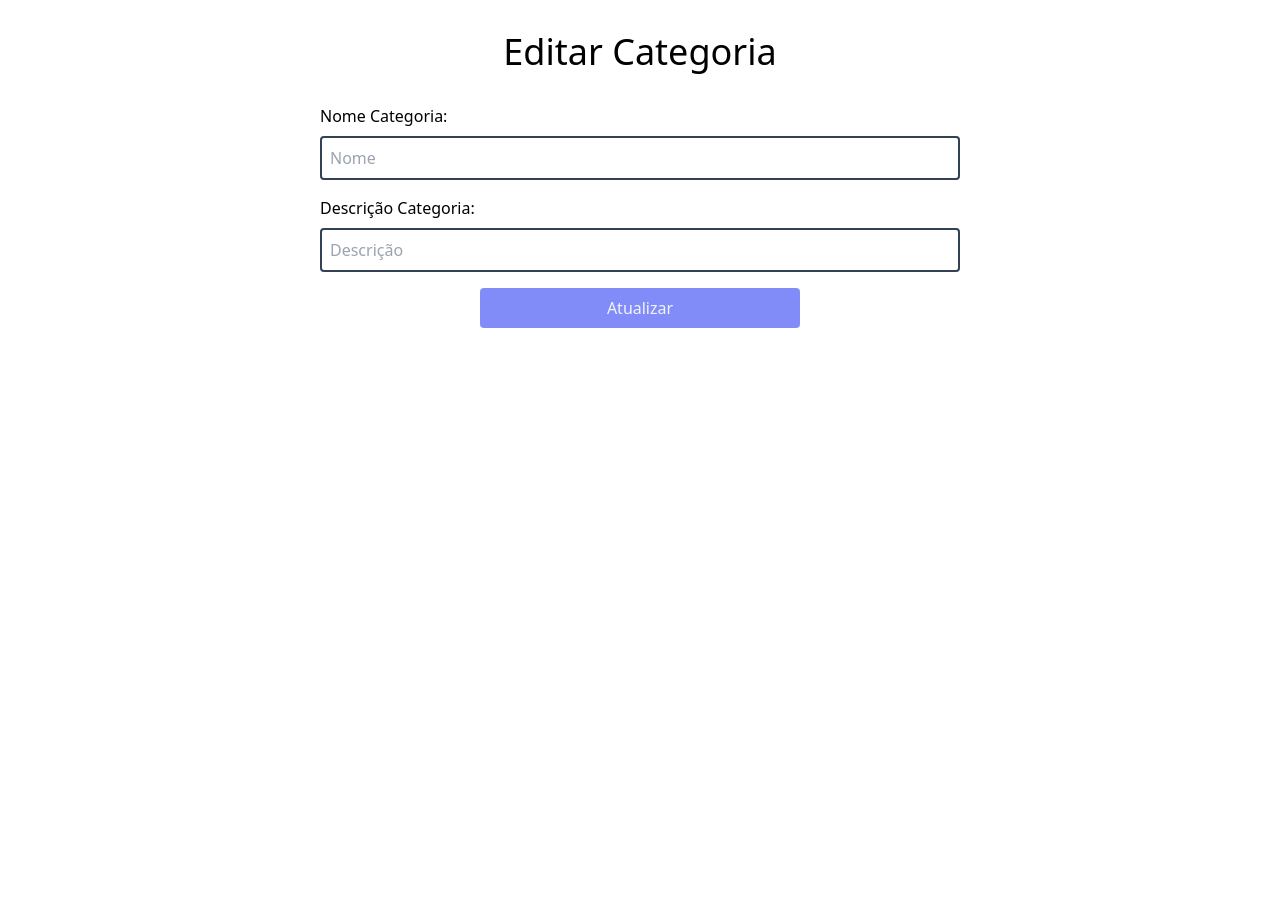
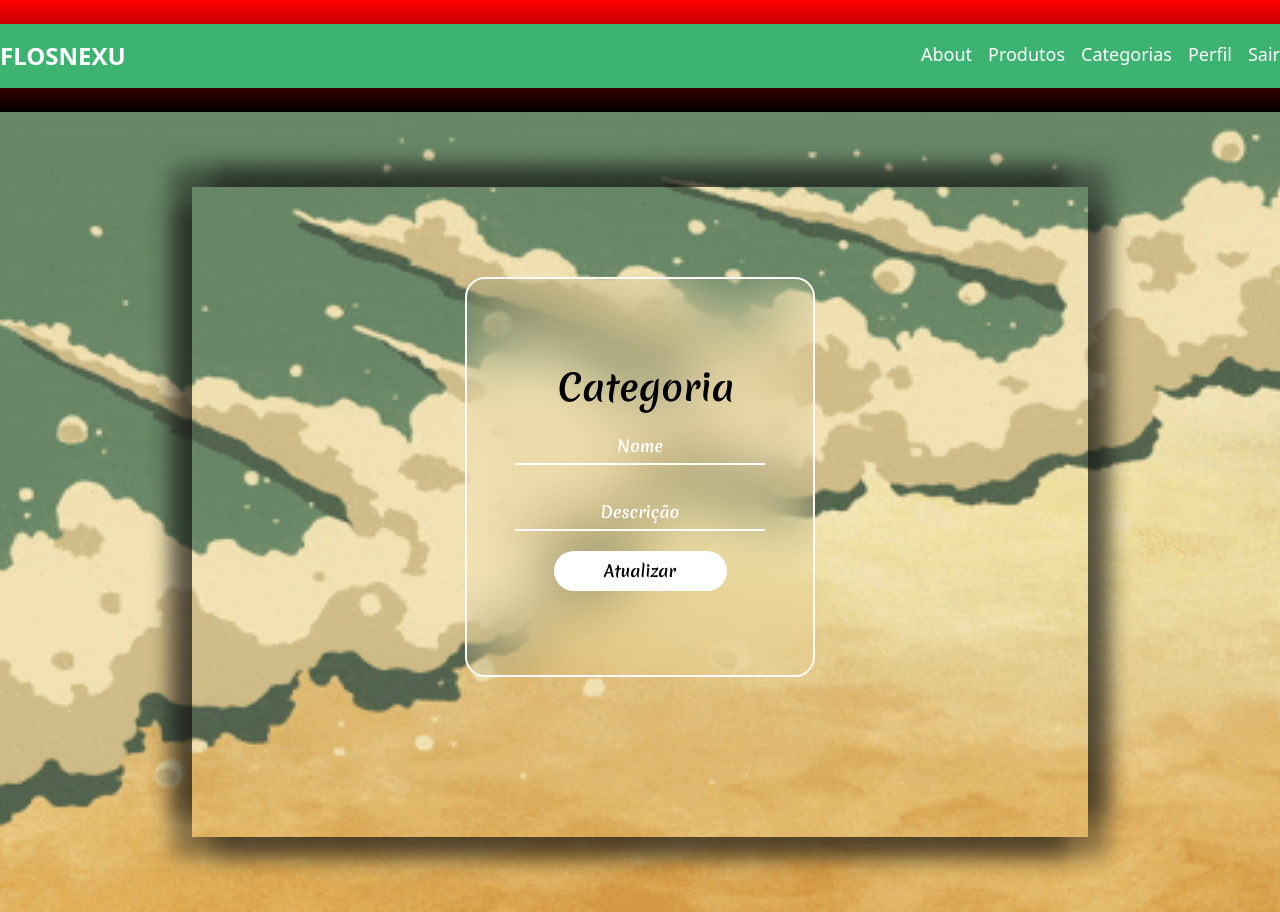
Before and after one commit to Projeto-Integrador-FlosNexu/front-end, a React (Vite) app: page /editarCategoria/1 in a window 1280 px wide. Before the commit the page ends 800 px from the top, so only its background shows below. Built offline with nearby package versions, Linux system fonts and the light colour scheme; no server answers.

Commit message:
add: branch com alterações de estilização

```diff
--- a/src/App.tsx
+++ b/src/App.tsx
@@ -1,5 +1,5 @@
 import Home from './pages/home/Home';
-import Navbar from './components/navbar/Navbar';
+import Navbar from './components/navbar/Navbarteste';
 import Footer from './components/footer/Footer';
 import { BrowserRouter, Route, Routes } from 'react-router-dom';
 import Login from './pages/login/Login';
@@ -34,6 +34,7 @@ function App() {
               <Route path="/cadastroProduto" element={<FormularioProduto />} />
               <Route path="/editarProduto/:id" element={<FormularioProduto />} />
               <Route path="/deletarProduto/:id" element={<DeletarProduto />} />
+
             </Routes>
           </div>
           <Footer />
--- /dev/null
+++ b/src/components/categorias/formularioCategorias/CadastroCateg.css
@@ -0,0 +1,117 @@
+.fundoCadastroCateg {
+    font-family: 'Merienda', cursive;
+    background-image: url(../../../assets/fundocateg.gif);
+    background-color: green;
+    background-repeat: no-repeat;
+    width: 100%;
+    min-height: 100vh;
+    background-size: cover;
+    background-position: center;
+    display: flex;
+    align-items: center;
+    justify-content: center;
+    height: 100vh;
+    position: relative;
+  }
+
+  .conteudoCateg {
+    width: 70%;
+    height: 650px;
+    padding: 90px;
+    margin: auto;
+    box-shadow: 20px 20px 20px rgba(0, 0, 0, 0.393),
+      -20px -20px 20px rgba(0, 0, 0, 0.393),
+      20px -20px 20px rgba(35, 35, 35, 0.474),
+      -20px 20px 20px rgba(35, 35, 35, 0.474);
+    position: absolute;
+    top: 50%;
+    left: 50%;
+    transform: translate(-50%, -50%);
+    text-align: center;
+    color: #ffffff;
+    /* Cor do texto sobreposto */
+    z-index: 1;
+    background-size: cover;
+    display: flex;
+    flex-direction: row-reverse;
+  }
+
+  .conteudoCateg h2 {
+    text-align: top;
+  }
+
+  .form-boxCadastroCateg {
+    position: relative;
+    width: 350px;
+    height: 400px;
+    background: transparent;
+    border: 2px solid rgb(249, 249, 249);
+    border-radius: 20px;
+    backdrop-filter: blur(30px);
+    display: flex;
+    justify-content: center;
+    align-items: center;
+
+  }
+
+  .buttonCadastroCateg {
+    width: 35%;
+    height: 40px;
+    border-radius: 40px;
+    border: 2px solid #9f9e9e;
+    outline: none;
+    cursor: pointer;
+    font-size: 1em;
+    font-weight: 600;
+    margin-left: 30px;
+    margin-right: 30px;
+  }
+
+  .inputboxCadastroCateg {
+    position: relative;
+    margin: 15px 0;
+    width: 250px;
+    border-bottom: 2px solid #fff;
+  }
+
+  .placeholderCadastroCateg::placeholder {
+    color: white;
+    text-align: center;
+    /* Substitua isso pela cor desejada */
+  }
+
+  .inputboxCadastroCateg input, select {
+    width: 100%;
+    background: transparent;
+    border: none;
+    outline: none;
+    font-size: 1em;
+    padding: 0 10px 5px;
+    color: #fff;
+  }
+
+  .input-containerCadastroCateg {
+    padding: 0 10px 5px;
+    position: relative;
+    display: inline-block;
+  }
+
+  .input-containerCadastroCateg img {
+    position: absolute;
+    right: 10px;
+    /* Ajuste conforme necessário para posicionar a imagem corretamente */
+    top: 50%;
+    /* Ajuste conforme necessário para posicionar a imagem corretamente */
+    transform: translateY(-50%);
+    width: 20px;
+    /* Ajuste o tamanho da imagem conforme necessário */
+    height: auto;
+  }
+
+option{
+  background-color: black;
+}
+
+option:nth-last-child(){
+  border-radius: 0 0 50% 50%;
+}
--- a/src/components/categorias/formularioCategorias/FormularioCategoria.tsx
+++ b/src/components/categorias/formularioCategorias/FormularioCategoria.tsx
@@ -4,6 +4,7 @@ import { useNavigate, useParams } from "react-router-dom";
 import Categoria from "../../../models/Categoria";
 import { buscar, atualizar, cadastrar } from "../../../services/Service";
 import { AuthContext } from "../../../contexts/AuthContext";
+import './CadastroCateg.css'
 
 function FormularioCategoria() {
 
@@ -92,51 +93,56 @@ function FormularioCategoria() {
     }
 
     return (
-        <div className="container flex flex-col items-center justify-center mx-auto">
-            <h1 className="text-4xl text-center my-8">
-                {id === undefined ? 'Cadastre um novo Categoria' : 'Editar Categoria'}
-            </h1>
-
-            <form className="w-1/2 flex flex-col gap-4" onSubmit={gerarNovoCategoria}>
-                <div className="flex flex-col gap-2">
-                    <label htmlFor="descricao">Nome Categoria:</label>
-                    <input
+        <>
+        <div className="fundoCadastroCateg">
+         <div className="conteudoCateg">
+         <div className="container flex flex-col mx-auto items-center">
+            <div className="form-boxCadastroCateg">
+             <form onSubmit={gerarNovoCategoria}>
+             <h2 className='text-black text-4xl mb-3 ml-3 mt-1'>Categoria</h2>
+                <div className="input-containerCadastroCateg">
+                   <div className="inputboxCadastroCateg">
+                     <input
                         type="text"
                         placeholder="Nome"
                         name='nome'
-                        className="border-2 border-slate-700 rounded p-2"
+                        className="placeholderCadastroCateg border-2 border-slate-700 rounded-3xl p-2"
                         value={categoria.nome}
                         onChange={(e: ChangeEvent<HTMLInputElement>) => atualizarEstado(e)}
-
-                    />
+                     />
+                   </div>
                 </div>
-                <div className="flex flex-col gap-2">
-                    <label htmlFor="descricao">Descrição Categoria:</label>
-                    <input
+                <div className="input-containerCadastroCateg">
+                 <div className="inputboxCadastroCateg">
+                     <input
                         type="text"
                         placeholder="Descrição"
                         name='descricao'
-                        className="border-2 border-slate-700 rounded p-2"
+                        className="placeholderCadastroCateg border-2 border-slate-700 rounded-3xl p-2"
                         value={categoria.descricao}
                         onChange={(e: ChangeEvent<HTMLInputElement>) => atualizarEstado(e)}
-
-                    />
+                      />
+                    </div>
                 </div>
                 <button
-                    className="rounded text-slate-100 bg-indigo-400 hover:bg-indigo-800 w-1/2 py-2 mx-auto flex justify-center"
+                    className="rounded-3xl disabled:bg-slate-200 bg-white hover:bg-indigo-800 text-black font-bold w-1/2 mx-auto  py-2 flex justify-center"
                     type="submit"
                 >
 
                     {isLoading ? <RotatingLines
-                        strokeColor="white"
+                        strokeColor="black"
                         strokeWidth="5"
                         animationDuration="0.75"
                         width="24"
                         visible={true} /> : <span> {id === undefined ? 'Cadastrar' : 'Atualizar'}</span>}
 
                 </button>
-            </form>
+              </form>
+            </div>
+          </div>
+         </div>
         </div>
+        </>
     );
 }
 
--- a/src/components/navbar/Navbar.tsx
+++ b/src/components/navbar/Navbar.tsx
@@ -35,7 +35,7 @@ function Navbar() {
               <Link to='/categorias' className='hover:underline'>Categorias</Link>
               <Link to='/cadastroCategoria' className='hover:underline'>Cadastrar Categorias</Link>
               <div className='hover:underline'>Perfil</div>
-              <Link to='/home' className='hover:underline'>Sair</Link>
+              <Link to='' onClick={logout} className='hover:underline'>Sair</Link>
             </div>
           </div>
         </div>
--- /dev/null
+++ b/src/components/navbar/Navbarteste.tsx
@@ -0,0 +1,57 @@
+import { Link, useLocation, useNavigate } from 'react-router-dom'
+import { AuthContext } from '../../contexts/AuthContext';
+import { useContext } from 'react';
+
+
+function Navbar() {
+  let navigate = useNavigate();
+
+  const { handleLogout } = useContext(AuthContext);
+
+  function logout() {
+    handleLogout();
+    alert('Usuário deslogado com sucesso');
+    navigate('/login');
+  }
+
+  let navbarComponent;
+
+  let location = useLocation();
+
+  if (location.pathname.includes('/login') || location.pathname.includes('/cadastro')) {
+    navbarComponent =  <Link to='/' className='hover:underline'></Link>;
+  } else {
+    navbarComponent = (
+      <div
+      className='w-full flex justify-center py-6'
+      style={{
+        background: 'linear-gradient(to bottom, red, black)',
+        color: 'white',
+      }}
+      >
+      <div className='w-full bg-[#3CB371] text-white flex justify-center py-4'>
+        <div className="container flex justify-between text-lg">
+          <Link to='/home' className='text-2xl font-bold uppercase'>FlosNexu</Link>
+
+          <div className='flex gap-4'>
+            <Link to='/about' className='hover:underline'>About</Link>
+            <Link to='/produtos' className='hover:underline'>Produtos</Link>
+            <Link to='/categorias' className='hover:underline'>Categorias</Link>
+            <Link to='/perfil' className='hover:underline'>Perfil</Link>
+            <Link to='' onClick={logout} className='hover:underline'>Sair</Link>
+
+          </div>
+        </div>
+      </div>
+    </div>
+  );
+}
+
+  return (
+    <>
+      {navbarComponent}
+    </>
+  );
+}
+
+export default Navbar;
--- /dev/null
+++ b/src/components/produtos/formularioProdutos/CadastroProdutos.css
@@ -0,0 +1,117 @@
+.fundoCadastroProd {
+    font-family: 'Merienda', cursive;
+    background-image: url(../../../assets/fundocad.jpg);
+    background-color: green;
+    background-repeat: no-repeat;
+    width: 100%;
+    min-height: 100vh;
+    background-size: cover;
+    background-position: center;
+    display: flex;
+    align-items: center;
+    justify-content: center;
+    height: 100vh;
+    position: relative;
+  }
+
+  .conteudoCP {
+    width: 70%;
+    height: fit-content;
+    padding: 90px;
+    margin: auto;
+    box-shadow: 20px 20px 20px rgba(0, 0, 0, 0.393),
+      -20px -20px 20px rgba(0, 0, 0, 0.393),
+      20px -20px 20px rgba(35, 35, 35, 0.474),
+      -20px 20px 20px rgba(35, 35, 35, 0.474);
+    position: absolute;
+    top: 50%;
+    left: 50%;
+    transform: translate(-50%, -50%);
+    text-align: center;
+    color: #ffffff;
+    /* Cor do texto sobreposto */
+    z-index: 1;
+    background-size: cover;
+    display: flex;
+    flex-direction: row-reverse;
+  }
+
+  .conteudoCP h2 {
+    text-align: top;
+  }
+
+  .form-boxCadastroProd {
+    position: relative;
+    width: 350px;
+    height: 650px;
+    background: transparent;
+    border: 2px solid rgb(249, 249, 249);
+    border-radius: 20px;
+    backdrop-filter: blur(40px);
+    display: flex;
+    justify-content: center;
+    align-items: center;
+
+  }
+
+  .buttonCadastroProd {
+    width: 35%;
+    height: 40px;
+    border-radius: 40px;
+    border: 2px solid #9f9e9e;
+    outline: none;
+    cursor: pointer;
+    font-size: 1em;
+    font-weight: 600;
+    margin-left: 30px;
+    margin-right: 30px;
+  }
+
+  .inputboxCadastroProd {
+    position: relative;
+    margin: 15px 0;
+    width: 250px;
+    border-bottom: 2px solid #fff;
+  }
+
+  .placeholderCadastroProd::placeholder {
+    color: white;
+    text-align: center;
+    /* Substitua isso pela cor desejada */
+  }
+
+  .inputboxCadastroProd input, select {
+    width: 100%;
+    background: transparent;
+    border: none;
+    outline: none;
+    font-size: 1em;
+    padding: 0 10px 5px;
+    color: #fff;
+  }
+
+  .input-containerCadastroProd {
+    padding: 0 10px 5px;
+    position: relative;
+    display: inline-block;
+  }
+
+  .input-containerCadastroProd img {
+    position: absolute;
+    right: 10px;
+    /* Ajuste conforme necessário para posicionar a imagem corretamente */
+    top: 50%;
+    /* Ajuste conforme necessário para posicionar a imagem corretamente */
+    transform: translateY(-50%);
+    width: 20px;
+    /* Ajuste o tamanho da imagem conforme necessário */
+    height: auto;
+  }
+
+option{
+  background-color: black;
+}
+
+option:nth-last-child(){
+  border-radius: 0 0 50% 50%;
+}
--- a/src/components/produtos/formularioProdutos/FormularioProduto.tsx
+++ b/src/components/produtos/formularioProdutos/FormularioProduto.tsx
@@ -5,6 +5,8 @@ import Produto from '../../../models/Produto';
 import Categoria from '../../../models/Categoria';
 import { buscar, atualizar, cadastrar } from '../../../services/Service';
 import { RotatingLines } from 'react-loader-spinner';
+import './CadastroProdutos.css'
+
 
 function FormularioProduto() {
   const [isLoading, setIsLoading] = useState<boolean>(false)
@@ -142,100 +144,116 @@ function FormularioProduto() {
   const carregandoCategoria = categoria.descricao === '';
 
   return (
+    <>
+        <div className='fundoCadastroProd'>
+          <div className='conteudoCP'>
             <div className="container flex flex-col mx-auto items-center">
-      <h1 className="text-4xl text-center my-8">{id !== undefined ? 'Editar Produto' : 'Cadastrar Produto'}</h1>
+              <div className='form-boxCadastroProd'>
+                <form onSubmit={gerarNovoProduto}>
+                  <h2 className='text-white text-4xl mb-3 ml-3 mt-1'>Produto</h2>
+                  <div className='input-containerCadastroProd'>
 
-      <form onSubmit={gerarNovoProduto} className="flex flex-col w-1/2 gap-4">
-        <div className="flex flex-col gap-2">
-          <label htmlFor="nome">Nome do produto</label>
+                    <div className='inputboxCadastroProd'>
                       <input
                         value={produto.nome}
                         onChange={(e: ChangeEvent<HTMLInputElement>) => atualizarEstado(e)}
                         type="text"
-            placeholder="Qual o Nome do Produto"
+                        placeholder="Nome"
                         name="nome"
                         required
-            className="border-2 border-slate-700 rounded p-2"
+                        className="placeholderCadastroProd border-2 border-slate-700 rounded-3xl p-2"
                       />
                     </div>
-        <div className="flex flex-col gap-2">
-          <label htmlFor="nome">Descrição do produto</label>
+                  </div>
+                  <div className='input-containerCadastroProd'>
+
+                    <div className='inputboxCadastroProd'>
+
                       <input
                         value={produto.descricao}
                         onChange={(e: ChangeEvent<HTMLInputElement>) => atualizarEstado(e)}
                         type="text"
-            placeholder="Fale um pouco sobre o Produto"
+                        placeholder="Descrição"
                         name="descricao"
                         required
-            className="border-2 border-slate-700 rounded p-2"
+                        className="placeholderCadastroProd border-2 border-slate-700 rounded-3xl p-2"
                       />
                     </div>
-        <div className="flex flex-col gap-2">
-          <label htmlFor="number">Preço do produto</label>
+                  </div>
+                  <div className='input-containerCadastroProd'>
+
+                    <div className='inputboxCadastroProd'>
                       <input
-            value={produto.preco}
                         onChange={(e: ChangeEvent<HTMLInputElement>) => atualizarEstado(e)}
-            type="number"
-            placeholder="Qual o preço"
+                        type="text"
+                        placeholder="Preço"
                         name="preco"
                         required
-            className="border-2 border-slate-700 rounded p-2"
+                        className="placeholderCadastroProd border-2 border-slate-700 rounded-3xl p-2"
                       />
                     </div>
-        <div className="flex flex-col gap-2">
-          <label htmlFor="nome">Foto do produto</label>
+                  </div>
+                  <div className='input-containerCadastroProd'>
+                    <div className='inputboxCadastroProd'>
                       <input
                         value={produto.foto}
                         onChange={(e: ChangeEvent<HTMLInputElement>) => atualizarEstado(e)}
                         type="text"
-            placeholder="Coloque a URL da foto do produto"
+                        placeholder="Foto do produto"
                         name="foto"
                         required
-            className="border-2 border-slate-700 rounded p-2"
+                        className="placeholderCadastroProd border-2 border-slate-700 rounded-3xl p-2"
                       />
                     </div>
-        <div className="flex flex-col gap-2">
-          <label htmlFor="nome">Marca do produto</label>
+                  </div>
+                  <div className='input-containerCadastroProd'>
+                    <div className='inputboxCadastroProd'>
+
                       <input
                         value={produto.marca}
                         onChange={(e: ChangeEvent<HTMLInputElement>) => atualizarEstado(e)}
                         type="text"
-            placeholder="Qual a marca do produto"
+                        placeholder="Marca"
                         name="marca"
                         required
-            className="border-2 border-slate-700 rounded p-2"
+                        className="placeholderCadastroProd border-2 border-slate-700 rounded-3xl p-2"
                       />
                     </div>
-        <div className="flex flex-col gap-2">
-          <label htmlFor="number">Quantidade em estoque</label>
+                  </div>
+                  <div className='input-containerCadastroProd'>
+
+                    <div className='inputboxCadastroProd'>
                       <input
-            value={produto.quantidade}
                         onChange={(e: ChangeEvent<HTMLInputElement>) => atualizarEstado(e)}
-            type="number"
-            placeholder="Qual a quantidade em estoque"
+                        type="text"
+                        placeholder="Quantidade em estoque"
                         name="quantidade"
                         required
-            className="border-2 border-slate-700 rounded p-2"
+                        className="placeholderCadastroProd rounded-3xl border-2 border-slate-700 p-2"
                       />
                     </div>
-        <div className="flex flex-col gap-2">
-          <p>Categoria do produto</p>
-          <select name="categoria" id="categoria" className='border p-2 border-slate-800 rounded' onChange={(e) => buscarCategoriaPorId(e.currentTarget.value)}>
-            <option value="" selected disabled>Selecione uma categoria</option>
+                  </div>
+                  <div className='input-containerCadastroProd'>
+
+                    <select name="categoria" id="categoria"
+                      className='inputboxCadastroProd placeholderCadastroProd rounded-3xl border-2 border-slate-700 p-2' onChange={(e) => buscarCategoriaPorId(e.currentTarget.value)}>
+                      <option className='text-black ' text-black value="" selected disabled>Selecione uma categoria</option>
                       {categorias.map((categoria) => (
                         <>
                           <option value={categoria.id} >{categoria.descricao}</option>
                         </>
                       ))}
                     </select>
+
+
                   </div>
-        <button disabled={carregandoCategoria} type='submit' className='rounded disabled:bg-slate-200 bg-indigo-400 hover:bg-indigo-800 text-white font-bold w-1/2 mx-auto block py-2'>
-          {carregandoCategoria || isLoading ?
+                  <button disabled={carregandoCategoria} type='submit' className='buttonCadastroProd rounded-3xl disabled:bg-slate-200 bg-indigo-400 hover:bg-indigo-800 text-black font-bold w-1/2 mx-auto  py-2 flex justify-center'>
+                    {isLoading ?
 
                       <RotatingLines
-              strokeColor="white"
+                        strokeColor="black"
                         strokeWidth="5"
-              animationDuration="0.75"
+                        animationDuration="1"
                         width="24"
                         visible={true}
                       />
@@ -243,6 +261,10 @@ function FormularioProduto() {
                   </button>
                 </form>
               </div>
+            </div>
+          </div>
+        </div>
+    </>
   );
 }
 
--- a/src/pages/cadastro/Cadastro.css
+++ b/src/pages/cadastro/Cadastro.css
@@ -1,6 +1,6 @@
 .fundoCadastro {
   font-family: 'Merienda', cursive;
-  background-image: url(../../assets/retro.jpg);
+  background-image: url(../../assets/login.png);
   background-repeat: no-repeat;
   width: 100%;
   min-height: 100vh;
@@ -15,6 +15,7 @@
 
 .conteudo {
   width: 70%;
+  height: fit-content;
   padding: 90px;
   margin: auto;
   box-shadow: 20px 20px 20px rgba(0, 0, 0, 0.393),
--- a/src/pages/cadastro/Cadastro.tsx
+++ b/src/pages/cadastro/Cadastro.tsx
@@ -2,7 +2,6 @@ import React, { ChangeEvent, useEffect, useState } from 'react'
 import { useNavigate } from 'react-router-dom'
 import Usuario from '../../models/Usuario'
 import { cadastrarUsuario } from '../../services/Service'
-import cadastro from "../../assets/cadastro.png"
 import './Cadastro.css'
 
 function Cadastro() {
--- a/src/services/Service.ts
+++ b/src/services/Service.ts
@@ -1,6 +1,6 @@
 import axios from 'axios';
 
-const api = axios.create({
+export const api = axios.create({
   baseURL: 'https://flosnexu.onrender.com/'
 })
 
```
Also changed, not shown: src/components/produtos/cardProdutos/CardProdutos.tsx (+4 -6 lines), src/assets/fundocad.jpg (added), src/assets/fundocateg.gif (added). Lines whose indentation alone changed are shown as unchanged.
